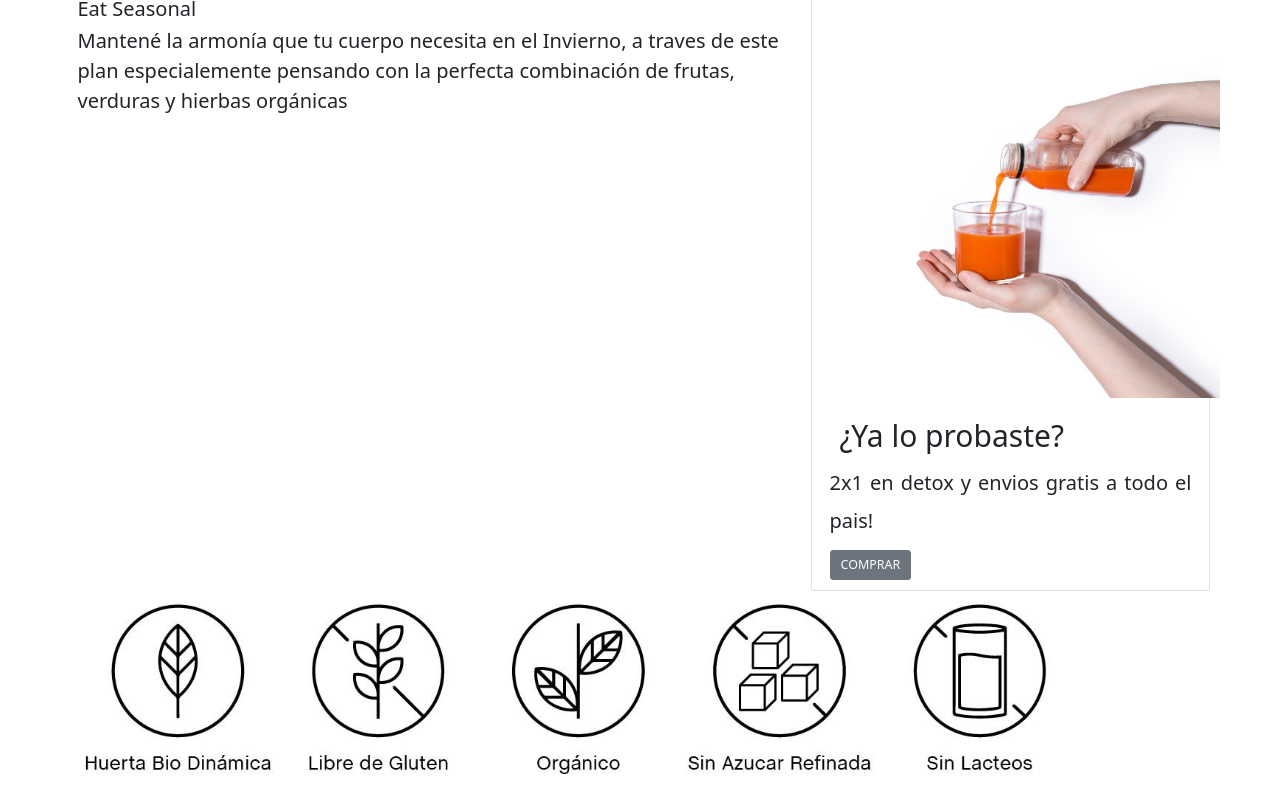
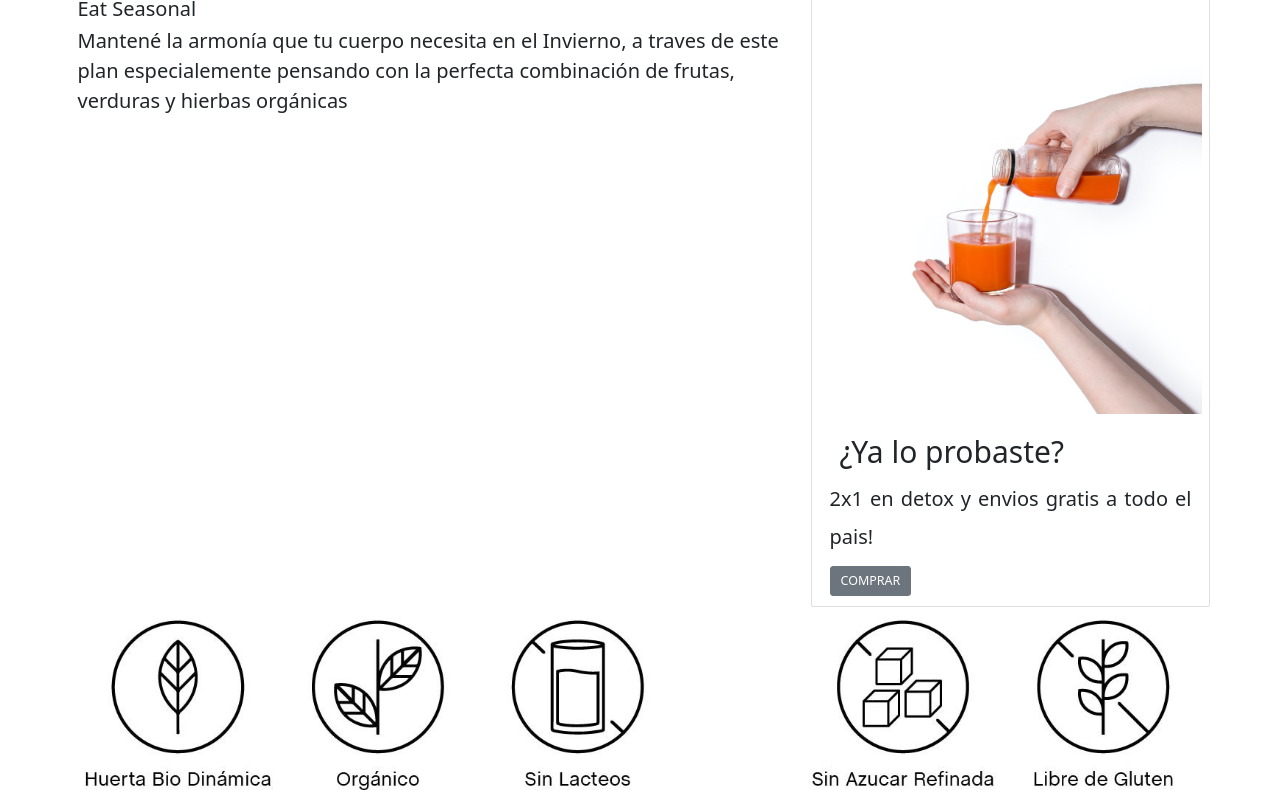
Before and after one commit to mariajosecortez9/OrganicJuices-desafiogithub, a plain HTML site: page index.html in a window 1280 px wide. Shown: the part 850-1640 px from the top of the page. Drawn offline with nearby package versions, Linux system fonts and the light colour scheme.

Commit message:
modificaciones de bts

```diff
--- a/css/estilo.css
+++ b/css/estilo.css
@@ -66,26 +66,13 @@ body{
 }
 
 
-
-
-
-
-.card-img{
-    width:280px;
-    height:300px;
+.rounded {
+  width:20rem;
+  height:20rem;
+  display: flex;
+ flex-wrap: nowrap;
 }
 
-.iconosRedondos{
-   display: flex;
-  justify-content:space-evenly;
-}
-.imgBlancoNegro{
-  display: flex;
-
-    width: 20rem;
-    height:20rem;
-    object-fit: cover;
-}
 
 
 /* FOOTER CON BOOTSTRAP*/
@@ -94,6 +81,7 @@ body{
 .footer{
     font-size:1em ;
     color: black;
+
 
 }
 .logoFooter{
--- a/index.html
+++ b/index.html
@@ -82,7 +82,7 @@
 
 
         <div class="card" style="width:35%;">
-          <img src="./img/img10.jpg" class="card-img-top" alt="...">
+          <img src="./img/img10.jpg" class="card-img-top-fluid" alt="...">
           <div class="card-body">
             <h5 class="card-title">¿Ya lo probaste?</h5>
             <p class="card-text"> 2x1 en detox y envios gratis a todo el pais!</p>
@@ -93,24 +93,17 @@
 
 
 
-
         <div class="container">
           <div class="row">
             <div class="imgBlancoNegro ">
-                  <img class="iconosRedondos" src="./img/imginfoblanco ynegro/huerta biodinamica - copia.jpg" class="rounded float"alt="">
-                  <img class="iconosRedondos"  src="./img/imginfoblanco ynegro/libre de gluten - copia.jpg" class="rounded float" alt="">
-                  <img class="iconosRedondos"  src="./img/imginfoblanco ynegro/organico.jpg" class="rounded float" alt="">
-                  <img class="iconosRedondos" src="./img/imginfoblanco ynegro/sin azucar refinada.jpg" class="rounded float" alt="">
-                  <img class="iconosRedondos" src="./img/imginfoblanco ynegro/sin lacteos.jpg" class="rounded float" alt="">
+              <img src="./img/imginfoblanco ynegro/huerta biodinamica - copia.jpg" class="rounded float-start" alt="...">
+              <img src="./img/imginfoblanco ynegro/libre de gluten - copia.jpg" class="rounded float-end" alt="...">
+              <img src="./img/imginfoblanco ynegro/organico.jpg" class="rounded float-start" alt="...">
+              <img src="./img/imginfoblanco ynegro/sin azucar refinada.jpg" class="rounded float-end" alt="...">
+              <img src="./img/imginfoblanco ynegro/sin lacteos.jpg" class="rounded float-start" alt="...">
             </div>
           </div>
         </div>
-            </div>
-          </div>
-        </div>
-
-
-
 
 
 
@@ -159,6 +152,8 @@
 
                   </li>
                 </div>
+
+
             </div>
           </nav>
         </footer>
```
Also changed, not shown: img/imginfoblanco ynegro/agroecologico.jpg (added). Lines whose indentation alone changed are shown as unchanged.
